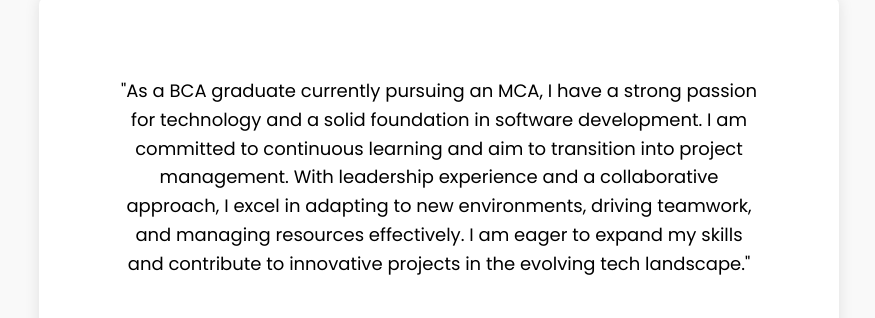
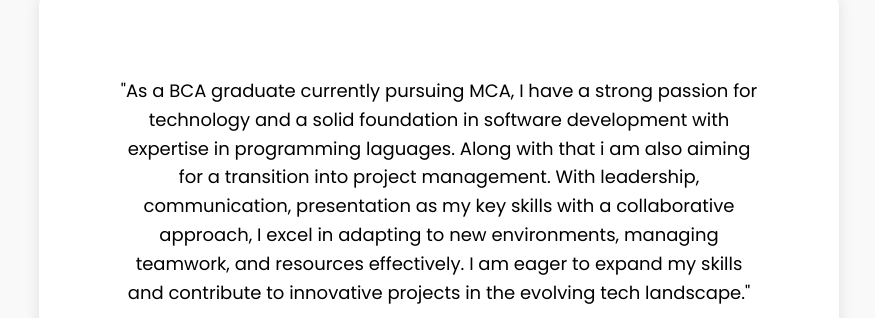
Before and after one commit to lykanranger/my-portfolio, a plain HTML site: page index.html in a window 1280 px wide. Shown: the part 1005-1323 px from the top of the page, without its empty margins (201-1076 px from the left). Drawn offline with Linux system fonts and the light colour scheme.

Commit message:
Update index.html

```diff
--- a/index.html
+++ b/index.html
@@ -73,13 +73,14 @@
       <h1 class="title">ABOUT ME</h1>
           <div class="text-container1">
             <p class="txt">
-              "As a BCA graduate currently pursuing an MCA, I have a strong passion
-               for technology and a solid foundation in software development. I am
-               committed to continuous learning and aim to transition into project
-               management. With leadership experience and a collaborative approach,
-                I excel in adapting to new environments, driving teamwork, and managing
-                resources effectively. I am eager to expand my skills and contribute to
-                innovative projects in the evolving tech landscape."
+              "As a BCA graduate currently pursuing MCA, I have a strong passion
+               for technology and a solid foundation in software development with
+               expertise in programming laguages. Along with that i am also aiming
+               for a transition into project management. With leadership, communication,
+               presentation as my key skills with a collaborative approach,
+               I excel in adapting to new environments, managing teamwork, and
+               resources effectively. I am eager to expand my skills and contribute to
+               innovative projects in the evolving tech landscape."
             </p>
             <div class="logo1_container">
               <img class="logo1" src="assets/pic.png">
```
